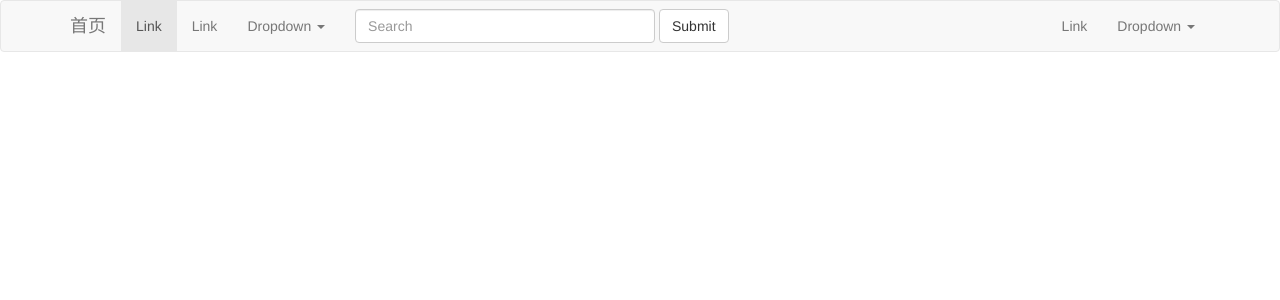
After one commit to pshenglh/mysite_django, a Django app: template blog/templates/base.html in a window 1280 px wide. The commit adds this page. Shown: the top 300 px of the page. Run offline with Django 3.2, Linux system fonts and the light colour scheme; the template is opened without the code that fills it, so the values that code supplies are empty; some libraries are stand-ins or nearby versions.

Commit message:
前端设计0

```diff
--- /dev/null
+++ b/blog/static/css/base.css
@@ -0,0 +1,3 @@
+.navbar-form input[type='text']{
+  width: 300px;
+}
--- /dev/null
+++ b/blog/templates/base.html
@@ -0,0 +1,82 @@
+<!DOCTYPE html>
+{% load staticfiles %}
+<html lang="en">
+  <head>
+    <meta charset="utf-8">
+    <meta http-equiv="X-UA-Compatible" content="IE=edge">
+    <meta name="viewport" content="width=device-width, initial-scale=1">
+
+    <title>{% block title %}{% endblock %}</title>
+
+  <!-- 最新的 Bootstrap 核心 JavaScript 文件 -->
+    <script src="https://cdn.bootcss.com/bootstrap/3.3.7/js/bootstrap.min.js"
+        integrity="sha384-Tc5IQib027qvyjSMfHjOMaLkfuWVxZxUPnCJA7l2mCWNIpG9mGCD8wGNIcPD7Txa" crossorigin="anonymous"></script>
+
+    <!-- bootstrap样式引入-->
+    <link rel="stylesheet" href="https://cdn.bootcss.com/bootstrap/3.3.7/css/bootstrap.min.css"
+          integrity="sha384-BVYiiSIFeK1dGmJRAkycuHAHRg32OmUcww7on3RYdg4Va+PmSTsz/K68vbdEjh4u" crossorigin="anonymous">
+
+    <!-- 引入自定义CSS格式 -->
+    <link rel="stylesheet" href="{% static "css/base.css" %}">
+
+  </head>
+<body>
+
+  <nav class="navbar navbar-default">
+  <div class="container">
+    <!-- Brand and toggle get grouped for better mobile display -->
+    <div class="navbar-header">
+      <button type="button" class="navbar-toggle collapsed" data-toggle="collapse" data-target="#bs-example-navbar-collapse-1" aria-expanded="false">
+        <span class="sr-only">Toggle navigation</span>
+        <span class="icon-bar"></span>
+        <span class="icon-bar"></span>
+        <span class="icon-bar"></span>
+      </button>
+      <a class="navbar-brand" href="#">首页</a>
+    </div>
+
+    <!-- Collect the nav links, forms, and other content for toggling -->
+    <div class="collapse navbar-collapse" id="bs-example-navbar-collapse-1">
+      <ul class="nav navbar-nav">
+        <li class="active"><a href="#">Link <span class="sr-only">(current)</span></a></li>
+        <li><a href="#">Link</a></li>
+        <li class="dropdown">
+          <a href="#" class="dropdown-toggle" data-toggle="dropdown" role="button"
+             aria-haspopup="true" aria-expanded="false">Dropdown <span class="caret"></span></a>
+          <ul class="dropdown-menu">
+            <li><a href="www.baidu.com">Action</a></li>
+            <li><a href="#">Another action</a></li>
+            <li><a href="#">Something else here</a></li>
+            <li role="separator" class="divider"></li>
+            <li><a href="#">Separated link</a></li>
+            <li role="separator" class="divider"></li>
+            <li><a href="#">One more separated link</a></li>
+          </ul>
+        </li>
+      </ul>
+      <form class="navbar-form navbar-left">
+        <div class="form-group">
+          <input type="text" class="form-control" placeholder="Search">
+        </div>
+        <button type="submit" class="btn btn-default">Submit</button>
+      </form>
+      <ul class="nav navbar-nav navbar-right">
+        <li><a href="#">Link</a></li>
+        <li class="dropdown">
+          <a href="#" class="dropdown-toggle" data-toggle="dropdown" role="button" aria-haspopup="true"
+             aria-expanded="false">Dropdown <span class="caret"></span></a>
+          <ul class="dropdown-menu">
+            <li><a href="#">Action</a></li>
+            <li><a href="#">Another action</a></li>
+            <li><a href="#">Something else here</a></li>
+            <li role="separator" class="divider"></li>
+            <li><a href="#">Separated link</a></li>
+          </ul>
+        </li>
+      </ul>
+    </div><!-- /.navbar-collapse -->
+  </div><!-- /.container-fluid -->
+  </nav>
+  {% block body %}{% endblock %}
+</body>
+</html>
--- a/blog/views.py
+++ b/blog/views.py
@@ -84,8 +84,6 @@ def my_login(request):
         user = authenticate(username = username, password = password)
         if user is not None:
             login(request, user)
-            blog = Blog.objects.filter(author_id=user.id)
-            print(get_user_perms(user, blog[0]))
             return HttpResponse(request.user.username)
         else:
             return HttpResponse('ERROR')
```
Also changed, not shown: blog/static/css/signin.css (added, +40 -0 lines), blog/templates/index.html (+11 -12 lines), blog/templates/login.html (+51 -4 lines).
